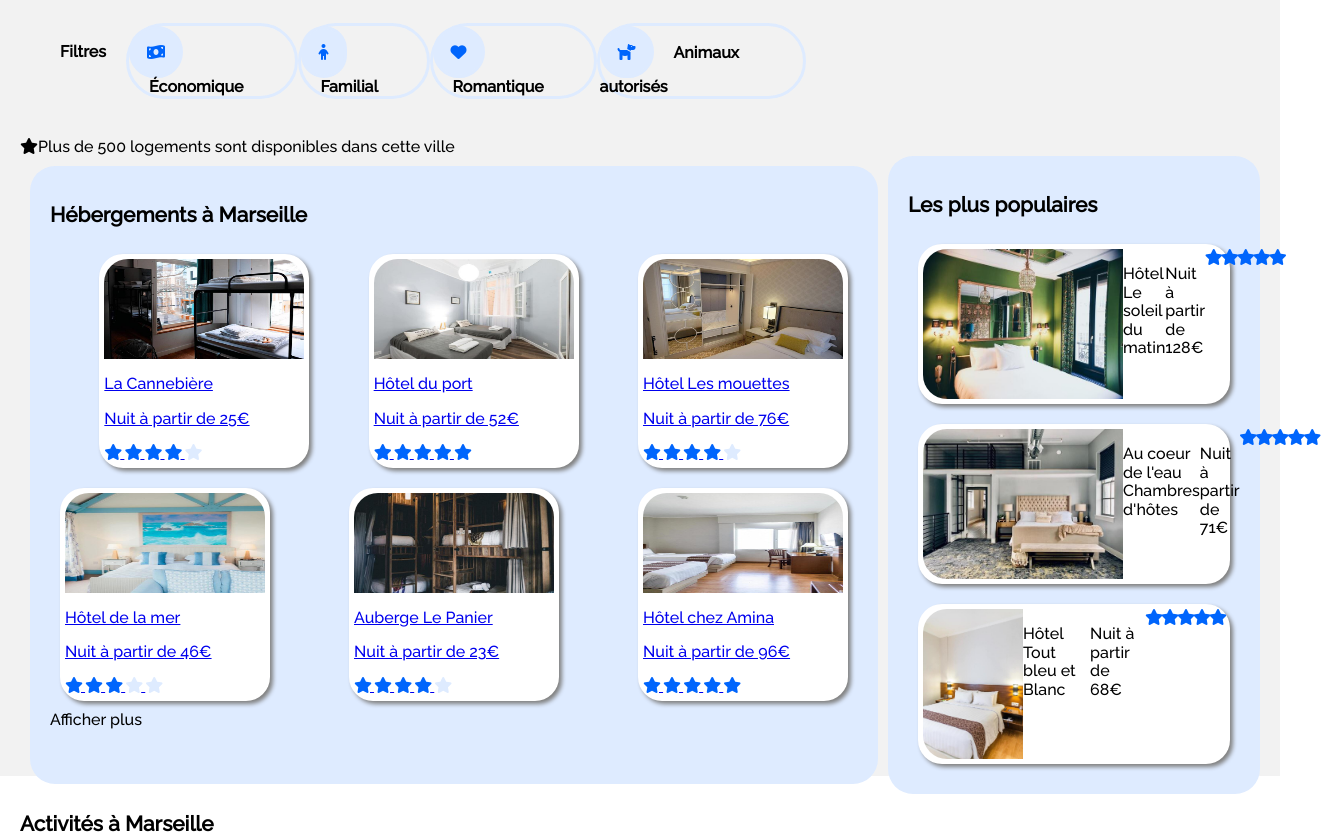
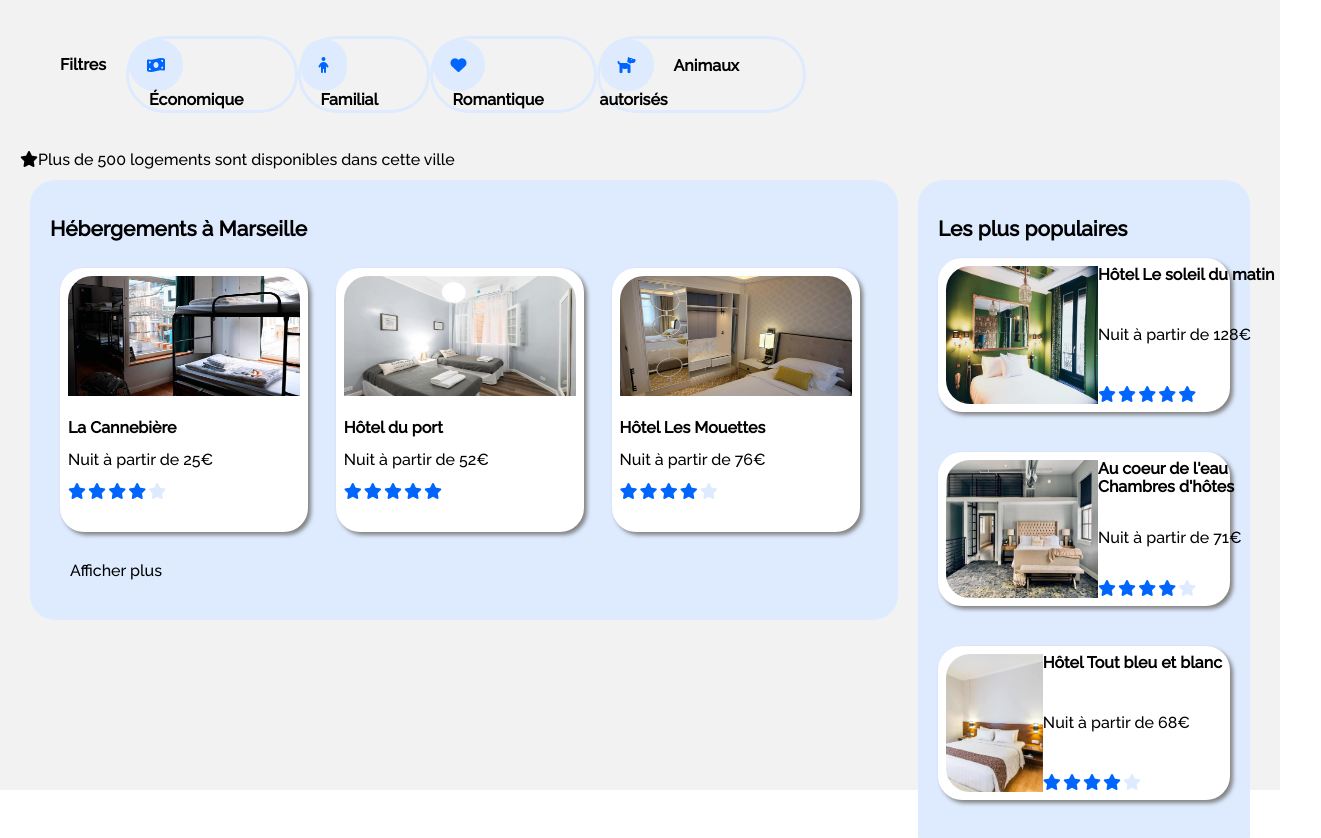
Before and after one commit to SylvainPeter/Booki, a plain HTML site: page index.html in a window 1280 px wide. Shown: the part 289-1127 px from the top of the page, 1321 px wide, since content can reach past the window. Drawn offline with Linux system fonts and the light colour scheme.

Commit message:
Corrige les hôtels

```diff
--- a/css/style.css
+++ b/css/style.css
@@ -4,44 +4,58 @@
     -webkit-box-sizing: border-box;
     -moz-box-sizing: border-box;
     box-sizing: border-box;
-/* Charte graphique */
+    /* Charte graphique */
+    --text-color: #000000;
     --primary-color: #0065FC;
     --secondary-color: #DEEBFF;
     --tertiary-color: #FFFFFF;
     --background-color: #F2F2F2;
 }
 
-h1, h2 {
+h1,
+h2 {
     font-size: 1.3em;
 }
 
-a{
-    outline: none;
+a {
+    text-decoration: none;
+    color: var(--text-color);
 }
 
 a:hover {
     opacity: 0.7;
 }
 
+p {
+    line-height: 2em;
+}
+
 .flexbox {
     display: flex;
     justify-content: space-between;
+    flex-shrink: 0;
 }
 
 .flexbox--column {
     display: flex;
     justify-content: space-between;
     flex-direction: column;
+    flex-shrink: 0;
 }
 
 .flexbox--wrap {
     display: flex;
     justify-content: space-between;
     flex-wrap: wrap;
+    flex-shrink: 0;
 }
 
 .padding {
     padding: 20px;
+}
+
+.bold {
+    font-weight: bold;
 }
 
 #container {
@@ -104,29 +118,28 @@ main {
 
 .section1 {
     width: 70%;
+    height: 100%;
     background-color: var(--secondary-color);
     border-radius: 25px;
     margin: 10px;
 }
 
-aside {
-    width: 30%;
-    background-color: var(--secondary-color);
-    border-radius: 25px;
-}
-
-.hotel_imagebox,
-.popular_imagebox {
+.hotel_imagebox {
+    display: flex;
+    flex-wrap: wrap;
+    flex-shrink: 0;
+    flex: 0 0 auto;
     background-color: var(--tertiary-color);
-    padding: 5px;
+    width: 90%;
+    padding: 8px;
     margin: 10px;
     border-radius: 24px;
     box-shadow: 3px 3px 4px grey;
 }
 
 .hotel_image {
-    width: 200px;
-    height: 100px;
+    width: 100%;
+    height: 120px;
     border-radius: 24px 24px 0 0;
 }
 
@@ -142,9 +155,28 @@ aside {
     color: var(--secondary-color);
 }
 
+aside {
+    width: 30%;
+    background-color: var(--secondary-color);
+    border-radius: 25px;
+    margin: 10px;
+}
+
+.popular_imagebox {
+    display: flex;
+    flex-shrink: 0;
+    flex: 0 0 auto;
+    background-color: var(--tertiary-color);
+    width: 100%;
+    padding: 8px;
+    margin-bottom: 40px;
+    border-radius: 24px;
+    box-shadow: 3px 3px 4px grey;
+}
+
 .popular_image {
-    width: 200px;
-    height: 150px;
+    width: 152px;
+    height: 138px;
     border-radius: 24px 0 0 24px;
 }
 
--- a/index.html
+++ b/index.html
@@ -50,104 +50,121 @@
             <!-- Hébergements à Marseille -->
             <section>
                 <div class="flexbox">
-                    <div class="section1 padding">
+                    <div class="flexbox--column padding section1">
                         <div>
                             <h2>Hébergements à Marseille</h2>
                         </div>
-                        <div class="flexbox--wrap">
+                        <div class="flexbox">
                             <a href="#1">
                                 <div class="hotel_imagebox">
                                     <img src="images/hebergements/4_small/marcus-loke-WQJvWU_HZFo-unsplash.jpg"
                                         alt="hotel1" class="hotel_image">
-                                    <p>La Cannebière</p>
-                                    <p>Nuit à partir de 25€</p>
+                                    <p>
+                                        <span class="bold">La Cannebière</span>
+                                        <br>
+                                        Nuit à partir de 25€
+                                        <br>
                                         <i class="fa fa-solid fa-star star_width star_color1"></i>
                                         <i class="fa fa-solid fa-star star_width star_color1"></i>
                                         <i class="fa fa-solid fa-star star_width star_color1"></i>
                                         <i class="fa fa-solid fa-star star_width star_color1"></i>
                                         <i class="fa fa-solid fa-star star_width star_color2"></i>
+                                    </p>
+                                </div>
                             </a>
-                        </div>
                             <a href="#2">
                                 <div class="hotel_imagebox">
-                                <img src="images/hebergements/4_small/fred-kleber-gTbaxaVLvsg-unsplash.jpg" alt="hotel2"
-                                    class="hotel_image">
-                                <p>Hôtel du port</p>
-                                <p>Nuit à partir de 52€</p>
+                                    <img src="images/hebergements/4_small/fred-kleber-gTbaxaVLvsg-unsplash.jpg"
+                                        alt="hotel2" class="hotel_image">
+                                    <p>
+                                        <span class="bold">Hôtel du port</span>
+                                        <br>Nuit à partir de 52€<br>
                                         <i class="fa fa-solid fa-star star_width star_color1"></i>
                                         <i class="fa fa-solid fa-star star_width star_color1"></i>
                                         <i class="fa fa-solid fa-star star_width star_color1"></i>
                                         <i class="fa fa-solid fa-star star_width star_color1"></i>
                                         <i class="fa fa-solid fa-star star_width star_color1"></i>
+                                    </p>
                                 </div>
                             </a>
                             <a href="#3">
                                 <div class="hotel_imagebox">
-                                <img src="images/hebergements/4_small/reisetopia-B8WIgxA_PFU-unsplash.jpg" alt="hotel3"
-                                    class="hotel_image">
-                                <p>Hôtel Les mouettes</p>
-                                <p>Nuit à partir de 76€</p>
+                                    <img src="images/hebergements/4_small/reisetopia-B8WIgxA_PFU-unsplash.jpg"
+                                        alt="hotel3" class="hotel_image">
+                                    <p>
+                                        <span class="bold">Hôtel Les Mouettes</span>
+                                        <br>Nuit à partir de 76€<br>
                                         <i class="fa fa-solid fa-star star_width star_color1"></i>
                                         <i class="fa fa-solid fa-star star_width star_color1"></i>
                                         <i class="fa fa-solid fa-star star_width star_color1"></i>
                                         <i class="fa fa-solid fa-star star_width star_color1"></i>
                                         <i class="fa fa-solid fa-star star_width star_color2"></i>
+                                    </p>
                                 </div>
                             </a>
+                            <!--
                             <a href="#4">
                                 <div class="hotel_imagebox">
                                     <img src="images/hebergements/4_small/annie-spratt-Eg1qcIitAuA-unsplash.jpg"
                                         alt="hotel4" class="hotel_image">
-                                <p>Hôtel de la mer</p>
-                                <p>Nuit à partir de 46€</p>
+                                    <p>
+                                            <span class="bold">Hôtel de la mer</span>
+                                            <br>Nuit à partir de 46€<br>
                                             <i class="fa fa-solid fa-star star_width star_color1"></i>
                                             <i class="fa fa-solid fa-star star_width star_color1"></i>
                                             <i class="fa fa-solid fa-star star_width star_color1"></i>
                                             <i class="fa fa-solid fa-star star_width star_color2"></i>
                                             <i class="fa fa-solid fa-star star_width star_color2"></i>
+                                        </p>
                                 </div>
                             </a>
                             <a href="#5">
                                 <div class="hotel_imagebox">
-                                <img src="images/hebergements/4_small/nicate-lee-kT-ZyaiwBe0-unsplash.jpg" alt="hotel5"
-                                    class="hotel_image">
-                                <p>Auberge Le Panier</p>
-                                <p>Nuit à partir de 23€</p>
+                                    <img src="images/hebergements/4_small/nicate-lee-kT-ZyaiwBe0-unsplash.jpg"
+                                        alt="hotel5" class="hotel_image">
+                                    <p>
+                                            <span class="bold">Hôtel Le Panier</span>
+                                            <br>Nuit à partir de 23€<br>
                                             <i class="fa fa-solid fa-star star_width star_color1"></i>
                                             <i class="fa fa-solid fa-star star_width star_color1"></i>
                                             <i class="fa fa-solid fa-star star_width star_color1"></i>
                                             <i class="fa fa-solid fa-star star_width star_color1"></i>
                                             <i class="fa fa-solid fa-star star_width star_color2"></i>
+                                        </p>
                                 </div>
                             </a>
                         <a href="#6">
                             <div class="hotel_imagebox">
                                 <img src="images/hebergements/4_small/febrian-zakaria-M6S1WvfW68A-unsplash.jpg"
                                     alt="hotel6" class="hotel_image">
-                                <p>Hôtel chez Amina</p>
-                                <p>Nuit à partir de 96€</p>
+                                <p>
+                                            <span class="bold">Hôtel chez Amina</span>
+                                            <br>Nuit à partir de 96€<br>
                                             <i class="fa fa-solid fa-star star_width star_color1"></i>
                                             <i class="fa fa-solid fa-star star_width star_color1"></i>
                                             <i class="fa fa-solid fa-star star_width star_color1"></i>
                                             <i class="fa fa-solid fa-star star_width star_color1"></i>
                                             <i class="fa fa-solid fa-star star_width star_color1"></i>
+                                        </p>
                             </div>
                         </a>
                     </div>
-                    <div>Afficher plus</div>
+                   -->
+                        </div>
+                        <div class="padding">Afficher plus</div>
                     </div>
                     <!-- Les plus populaires -->
-                <aside>
-                    <div class="flexbox--column padding">
+                    <aside class="padding">
+                        <h2>Les plus populaires</h2>
+                        <!-- Boite -->
+                        <a href="#7">
+                            <div class="popular_imagebox flexbox">
+                                <img src="images/hebergements/4_small/emile-guillemot-Bj_rcSC5XfE-unsplash.jpg"
+                                    alt="hotel6" class="popular_image">
+                                <div class="flexbox--column">
+                                    <div class="bold">Hôtel Le soleil du matin</div>
+                                    <div>Nuit à partir de 128€</div>
                                     <div>
-                            <h2>Les plus populaires</h2>
-                        </div>
-                        <div class="popular_imagebox flexbox">
-                            <img src="images/hebergements/4_small/emile-guillemot-Bj_rcSC5XfE-unsplash.jpg" alt="hotel6"
-                                class="popular_image">
-                            <div class="flexbox">
-                                <p>Hôtel Le soleil du matin</p>
-                                <p>Nuit à partir de 128€</p>
                                         <i class="fa fa-solid fa-star star_width star_color1"></i>
                                         <i class="fa fa-solid fa-star star_width star_color1"></i>
                                         <i class="fa fa-solid fa-star star_width star_color1"></i>
@@ -155,29 +172,43 @@
                                         <i class="fa fa-solid fa-star star_width star_color1"></i>
                                     </div>
                                 </div>
+                            </div>
+                        </a>
+                        <!-- Boite -->
+                        <a href="#8">
                             <div class="popular_imagebox flexbox">
                                 <img src="images/hebergements/4_small/aw-creative-VGs8z60yT2c-unsplash.jpg" alt="hotel7"
                                     class="popular_image">
-                            <p>Au coeur de l'eau Chambres d'hôtes</p>
-                            <p>Nuit à partir de 71€</p>
+                                <div class="flexbox--column">
+                                    <div class="bold">Au coeur de l'eau<br>Chambres d'hôtes</div>
+                                    <div>Nuit à partir de 71€</div>
+                                    <div>
                                         <i class="fa fa-solid fa-star star_width star_color1"></i>
                                         <i class="fa fa-solid fa-star star_width star_color1"></i>
                                         <i class="fa fa-solid fa-star star_width star_color1"></i>
                                         <i class="fa fa-solid fa-star star_width star_color1"></i>
-                            <i class="fa fa-solid fa-star star_width star_color1"></i>
+                                        <i class="fa fa-solid fa-star star_width star_color2"></i>
                                     </div>
+                                </div>
+                            </div>
+                        </a>
+                        <a href="#9">
                             <div class="popular_imagebox flexbox">
-                            <img src="images/hebergements/4_small/febrian-zakaria-sjvU0THccQA-unsplash.jpg" alt="hotel8"
-                                class="popular_image">
-                            <p>Hôtel Tout bleu et Blanc</p>
-                            <p>Nuit à partir de 68€</p>
+                                <img src="images/hebergements/4_small/febrian-zakaria-sjvU0THccQA-unsplash.jpg"
+                                    alt="hotel8" class="popular_image">
+                                <div class="flexbox--column">
+                                    <div class="bold">Hôtel Tout bleu et blanc</div>
+                                    <div>Nuit à partir de 68€</div>
+                                    <div>
                                         <i class="fa fa-solid fa-star star_width star_color1"></i>
                                         <i class="fa fa-solid fa-star star_width star_color1"></i>
                                         <i class="fa fa-solid fa-star star_width star_color1"></i>
                                         <i class="fa fa-solid fa-star star_width star_color1"></i>
-                            <i class="fa fa-solid fa-star star_width star_color1"></i>
+                                        <i class="fa fa-solid fa-star star_width star_color2"></i>
                                     </div>
                                 </div>
+                            </div>
+                        </a>
                     </aside>
                 </div>
             </section>
```
Lines whose indentation alone changed are shown as unchanged.
